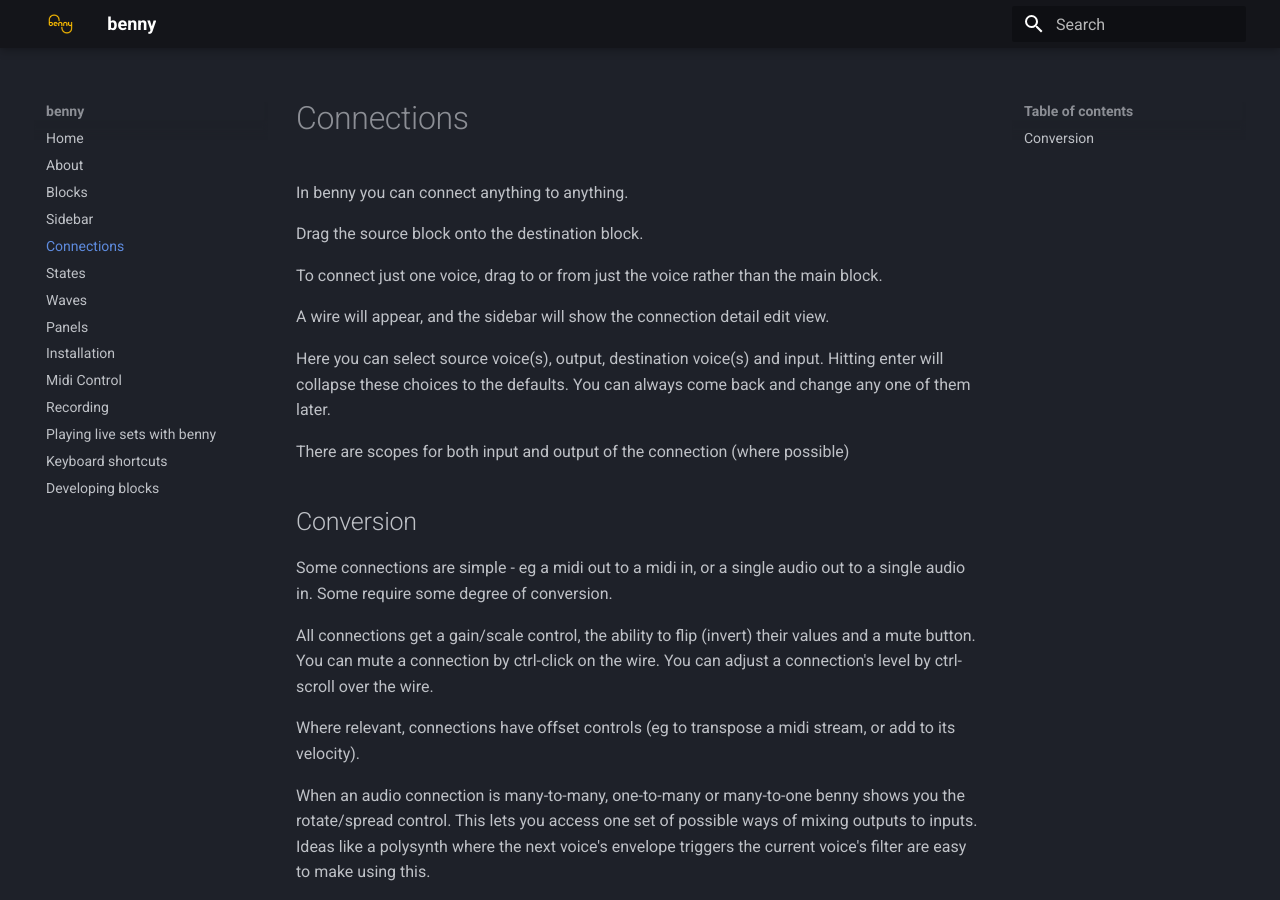
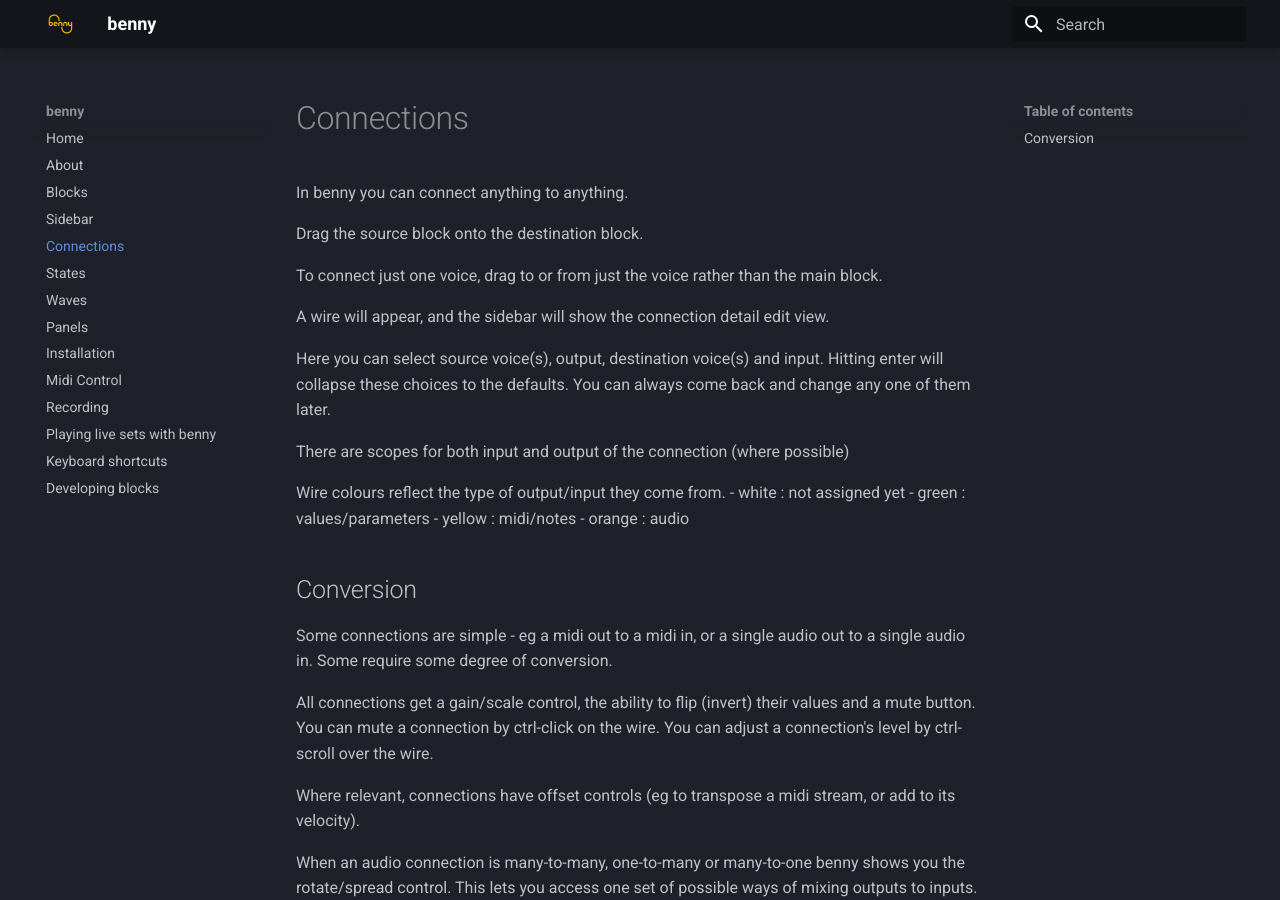
Before and after one commit to playbenny/benny_manual, an MkDocs documentation site: the page built from docs/connections.md, in a window 1280 px wide and 900 px high. Built offline with MkDocs 1.6.1 and Material for MkDocs 9.7.7, drawn with Linux system fonts in a browser that asks for light colours.

Commit message:
Update connections.md

```diff
--- a/docs/connections.md
+++ b/docs/connections.md
@@ -9,6 +9,12 @@
 Here you can select source voice(s), output, destination voice(s) and input. Hitting enter will collapse these choices to the defaults. You can always come back and change any one of them later.
 
 There are scopes for both input and output of the connection (where possible)
+
+Wire colours reflect the type of output/input they come from.
+- white : not assigned yet
+- green : values/parameters
+- yellow : midi/notes
+- orange : audio
 
 ## Conversion
 
```
